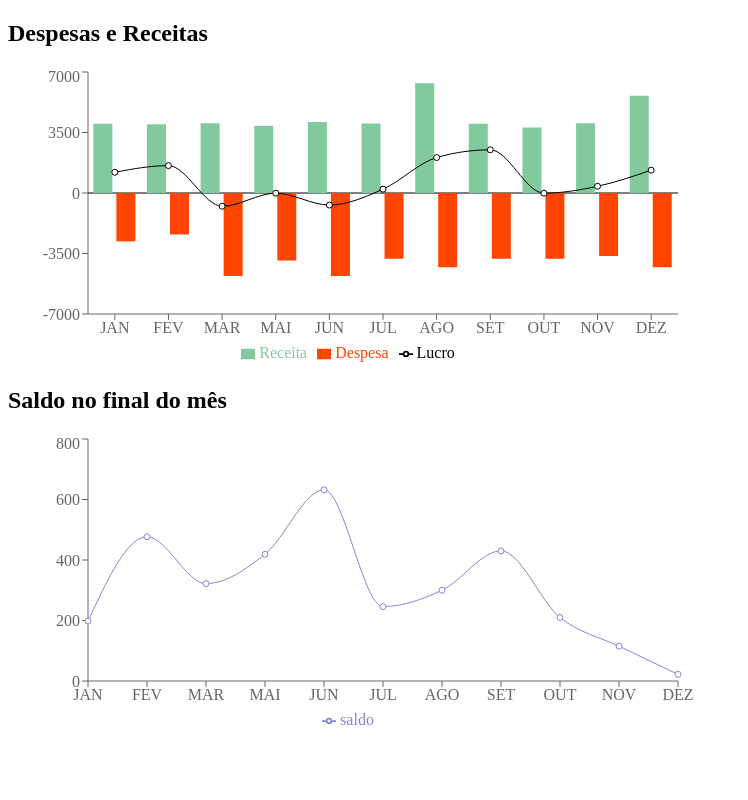
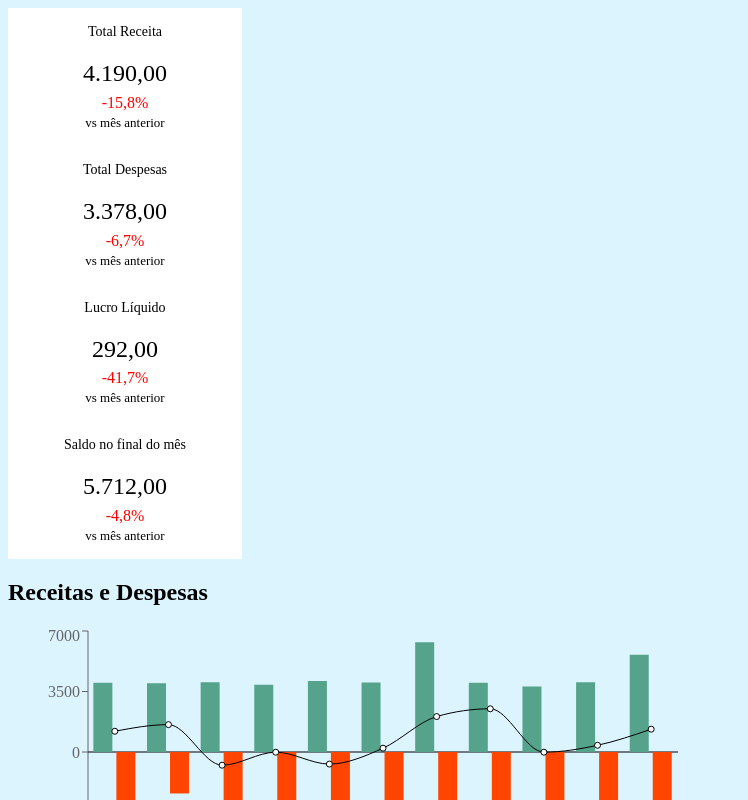
Before and after one commit to lugsdev/dashboard-financas, a React (Create React App) app: page / in a window 1280 px wide. Shown: the top 800 px of the page, without its empty margins (0-748 px from the left). Built offline with nearby package versions, Linux system fonts and the light colour scheme.

Commit message:
elementos básicos

```diff
--- /dev/null
+++ b/src/App.css
@@ -0,0 +1,3 @@
+body{
+    background-color: rgb(220, 244, 254);
+}
--- a/src/App.js
+++ b/src/App.js
@@ -1,17 +1,18 @@
 
-import BarChartReceitas from './ReceitasDespesas';
-import LineChartMes from './SaldoMes';
+import Dashboard from "./components/Dashboard";
+import styles from "./App.css"
 
 
 
 function App() {
   return (
-    <div>
-      <BarChartReceitas tittle={"Despesas e Receitas"}/>
-      <LineChartMes tittle={"Saldo no final do mês"}/>
 
-      </div>
+    <div className={styles.App}>
+      <Dashboard />
+    </div>
+
   );
+
 }
 
 export default App;
--- /dev/null
+++ b/src/components/Dashboard.js
@@ -0,0 +1,25 @@
+import OrcamentoReceita from "./OrcamentoReceita";
+import BarChartReceitas from "./ReceitasDespesas";
+import SaldoMes from "./SaldoMes";
+import InfoBlock from "./InfoBlock";
+import styles from "./Dashboard.module.css"
+
+function Dashboard(){
+    return(
+        <div className={styles.Dashboard}>
+
+            <InfoBlock tittle={"Total Receita"} valor={"4.190,00"} info={"-15,8%"} tip={"vs mês anterior"}/>
+            <InfoBlock tittle={"Total Despesas"} valor={"3.378,00"} info={"-6,7%"} tip={"vs mês anterior"}/>
+            <InfoBlock tittle={"Lucro Líquido"} valor={"292,00"} info={"-41,7%"} tip={"vs mês anterior"}/>
+            <InfoBlock tittle={"Saldo no final do mês"} valor={"5.712,00"} info={"-4,8%"} tip={"vs mês anterior"}/>
+
+            <BarChartReceitas tittle={"Receitas e Despesas"}/>
+            <SaldoMes tittle={"Saldo no final do mês"}/>
+            <OrcamentoReceita tittle={"% do orçamento de receita"} cor={"#55A38B"}/>
+            <OrcamentoReceita tittle={"% do orçamento de despesas"} cor={"#FF4500"}/>
+
+        </div>
+    )
+}
+
+export default Dashboard
--- /dev/null
+++ b/src/components/Dashboard.module.css
@@ -0,0 +1,4 @@
+body{
+    display: flex;
+
+}
--- /dev/null
+++ b/src/components/InfoBlock.js
@@ -0,0 +1,14 @@
+import styles from "./InfoBlock.module.css"
+
+function InfoBlock({tittle, valor, info, tip}){
+    return(
+        <div className={styles.bloco}>
+            <h3 className={styles.titulo}>{tittle}</h3>
+            <h2 className={styles.valor}>{valor}</h2>
+            <p className={styles.info}>{info}</p>
+            <p className={styles.tip}>{tip}</p>
+        </div>
+    )
+}
+
+export default InfoBlock
--- /dev/null
+++ b/src/components/InfoBlock.module.css
@@ -0,0 +1,27 @@
+
+.bloco{
+    width: 230px;
+    padding: 2px;
+    background-color: rgb(255, 255, 255);
+    text-align: center;
+}
+
+.titulo{
+    font-weight: 200;
+    font-size: 14px;
+ }
+
+.valor{
+    font-weight: 300;
+}
+
+.info{
+    margin-top: -13px;
+    color: red;
+}
+
+.tip{
+    font-size: 13px;
+    font-weight: 100;
+    margin-top: -13px;
+}
--- /dev/null
+++ b/src/components/OrcamentoReceita.js
@@ -0,0 +1,85 @@
+import React, { useCallback, useState } from "react";
+import { PieChart, Pie, Sector } from "recharts";
+
+const data = [
+  { name: "92%", value: 60000},
+  { name: "8%", value: 5000 }
+];
+
+const renderActiveShape = (props) => {
+  const RADIAN = Math.PI / 180;
+  const {
+    cx,
+    cy,
+    midAngle,
+    innerRadius,
+    outerRadius,
+    startAngle,
+    endAngle,
+    fill,
+    payload,
+    percent,
+    value
+  } = props;
+  const sin = Math.sin(-RADIAN * midAngle);
+  const cos = Math.cos(-RADIAN * midAngle);
+  const sx = cx + (outerRadius + 10) * cos;
+  const sy = cy + (outerRadius + 10) * sin;
+  const mx = cx + (outerRadius + 30) * cos;
+  const my = cy + (outerRadius + 30) * sin;
+  const ex = mx + (cos >= 0 ? 1 : -1) * 22;
+  const ey = my;
+  const textAnchor = cos >= 0 ? "start" : "end";
+
+  return (
+    <g>
+      <text x={cx} y={cy} dy={5} textAnchor="middle" fill="#808080">
+        {payload.name}
+      </text>
+      <Sector
+        cx={cx}
+        cy={cy}
+        innerRadius={innerRadius}
+        outerRadius={outerRadius}
+        startAngle={startAngle}
+        endAngle={endAngle}
+        fill={fill}
+      />
+    </g>
+  );
+};
+
+export default function OrcamentoReceita({tittle, cor}) {
+  const [activeIndex, setActiveIndex] = useState(0);
+  const onPieEnter = useCallback(
+    (_, index) => {
+      setActiveIndex(index);
+    },
+    [setActiveIndex]
+  );
+
+  return (
+    <div>
+       <h2>{tittle}</h2>
+    <PieChart width={400} height={200}>
+      <Pie
+        activeIndex={activeIndex}
+        activeShape={renderActiveShape}
+        data={data}
+        cx={200}
+        cy={100}
+        innerRadius={55}
+        outerRadius={80}
+        fill={cor}
+        dataKey="value"
+        onMouseEnter={onPieEnter}
+      />
+
+    </PieChart>
+        <div>
+            <p>Orçamento: 60.000,00</p>
+            <p>Balanço: -55.820,00</p>
+        </div>
+    </div>
+  );
+}
--- a/src/ReceitasDespesas.js
+++ b/src/components/ReceitasDespesas.js
@@ -1,9 +1,7 @@
 import {
-  BarChart,
   Bar,
   XAxis,
   YAxis,
-  CartesianGrid,
   Tooltip,
   Legend,
   ReferenceLine,
@@ -103,7 +101,7 @@ export default function BarChartReceitas({ tittle }) {
         <Tooltip />
         <Legend />
         <ReferenceLine y={0} stroke="#000" />
-        <Bar dataKey="Receita" stackId="a" fill="#82ca9d" />
+        <Bar dataKey="Receita" stackId="a" fill="#55A38B" />
         <Bar dataKey="Despesa" stackId="b" fill="#FF4500" />
         <Line type="monotone" dataKey="Lucro" stroke="#000" />
       </ComposedChart>
--- a/src/SaldoMes.js
+++ b/src/components/SaldoMes.js
@@ -1,64 +1,64 @@
-import { LineChart, Line, XAxis, YAxis, CartesianGrid, Tooltip, Legend} from 'recharts';
+import { LineChart, Line, XAxis, YAxis, Tooltip, Legend} from 'recharts';
 
 const data = [
   {
     name: 'JAN',
-    saldo: 198,
+    Saldo: 198,
     amt: 0,
   },
   {
     name: 'FEV',
-    saldo: 477,
+    Saldo: 477,
     amt: 0,
   },
   {
     name: 'MAR',
-    saldo: 322,
+    Saldo: 322,
     amt: 0,
   },
   {
     name: 'MAI',
-    saldo: 419,
+    Saldo: 419,
     amt: 0,
   },
   {
     name: 'JUN',
-    saldo: 632,
+    Saldo: 632,
     amt: 2181,
   },
   {
     name: 'JUL',
-    saldo: 246,
+    Saldo: 246,
     amt: 2500,
   },
   {
     name: 'AGO',
-    saldo: 300,
+    Saldo: 300,
     amt: 2100,
   },
   {
     name: 'SET',
-    saldo: 430,
+    Saldo: 430,
     amt: 2100,
   },
   {
     name: 'OUT',
-    saldo: 210,
+    Saldo: 210,
     amt: 2100,
   },
   {
     name: 'NOV',
-    saldo: 115,
+    Saldo: 115,
     amt: 2100,
   },
   {
     name: 'DEZ',
-    saldo: 22,
+    Saldo: 22,
     amt: 2100,
   },
 ];
 
-export default function LineChartMes({tittle}) {
+export default function SaldoMes({tittle}) {
     return (
         <div>
             <h2>{tittle}</h2>
@@ -81,8 +81,8 @@ export default function LineChartMes({tittle}) {
           <Tooltip />
           <Legend />
           <Line type="monotone"
-                dataKey="saldo"
-                stroke="#8884d8"
+                dataKey="Saldo"
+                stroke="#FFBF00"
                 activeDot={{ r: 8 }} />
         </LineChart>
 
```
